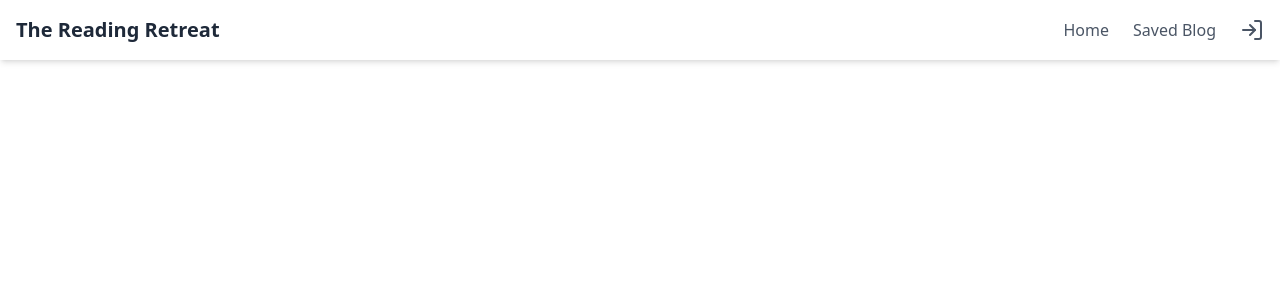
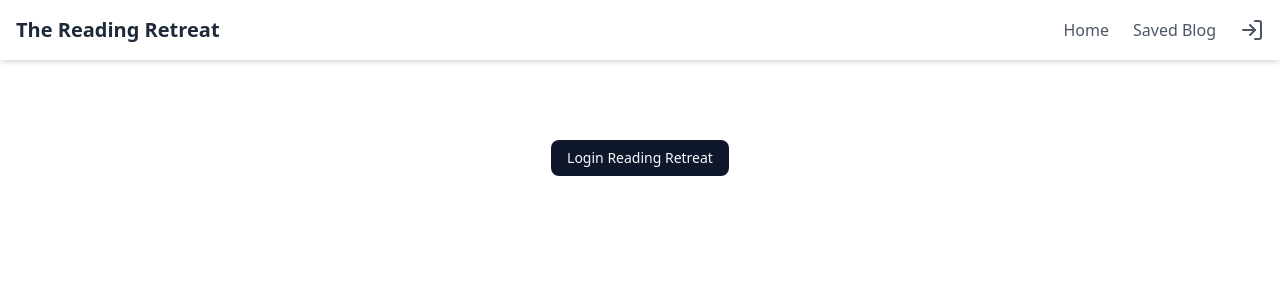
Before and after one commit to GLab-cloud/Microservices-Redis-Cache-Rabbit-MQ-Next.js, a Next.js app in the folder frontend/: page / in a window 1280 px wide. Shown: the top 300 px of the page. Built offline with nearby package versions, Linux system fonts and the light colour scheme; no server answers.

Commit message:
feat: implement loading component and enhance login page with redirect functionality

```diff
--- a/frontend/src/app/login/page.tsx
+++ b/frontend/src/app/login/page.tsx
@@ -13,9 +13,16 @@ import axios from "axios";
 import Cookies from "js-cookie";
 import toast from "react-hot-toast";
 import {useGoogleLogin} from '@react-oauth/google';
+import { useAppData } from "@/context/AppContext";
+import { redirect } from "next/navigation";
 
 
 const LoginPage = () => {
+const {isAuth, user, setIsAuth, setLoading} = useAppData();
+   if(isAuth){
+    // window.location.href = "/dashboard";
+    return redirect("/");
+   }
   const responseGoogle = async (authResult: any) => {
     // Implementation for Google login
     try {
--- a/frontend/src/app/page.tsx
+++ b/frontend/src/app/page.tsx
@@ -1,6 +1,15 @@
+"use client";
+import Loading from "@/components/loading";
+import { Button } from "@/components/ui/button";
+import { useAppData } from "@/context/AppContext";
+import React from "react";
 const Home = () => {
+  const {loading}=useAppData();
   return (
-    <div>
+    <div className="text-xl text-center text-blue-500 justify-center mt-20">
+    {
+    loading ? <Loading /> : <Button onClick={() => window.location.href = "/login"}>Login Reading Retreat </Button>
+     }
     </div>
   )
 }
--- /dev/null
+++ b/frontend/src/components/loading.tsx
@@ -0,0 +1,11 @@
+import React from "react";
+const Loading = () => {
+  return (
+    <div className="w-[200px] m-auto mt-[200px]">
+      <p className="text-2xl font-bold text-center text-blue-500">
+        Loading...
+      </p>
+    </div>
+  );
+}
+export default Loading;
```
